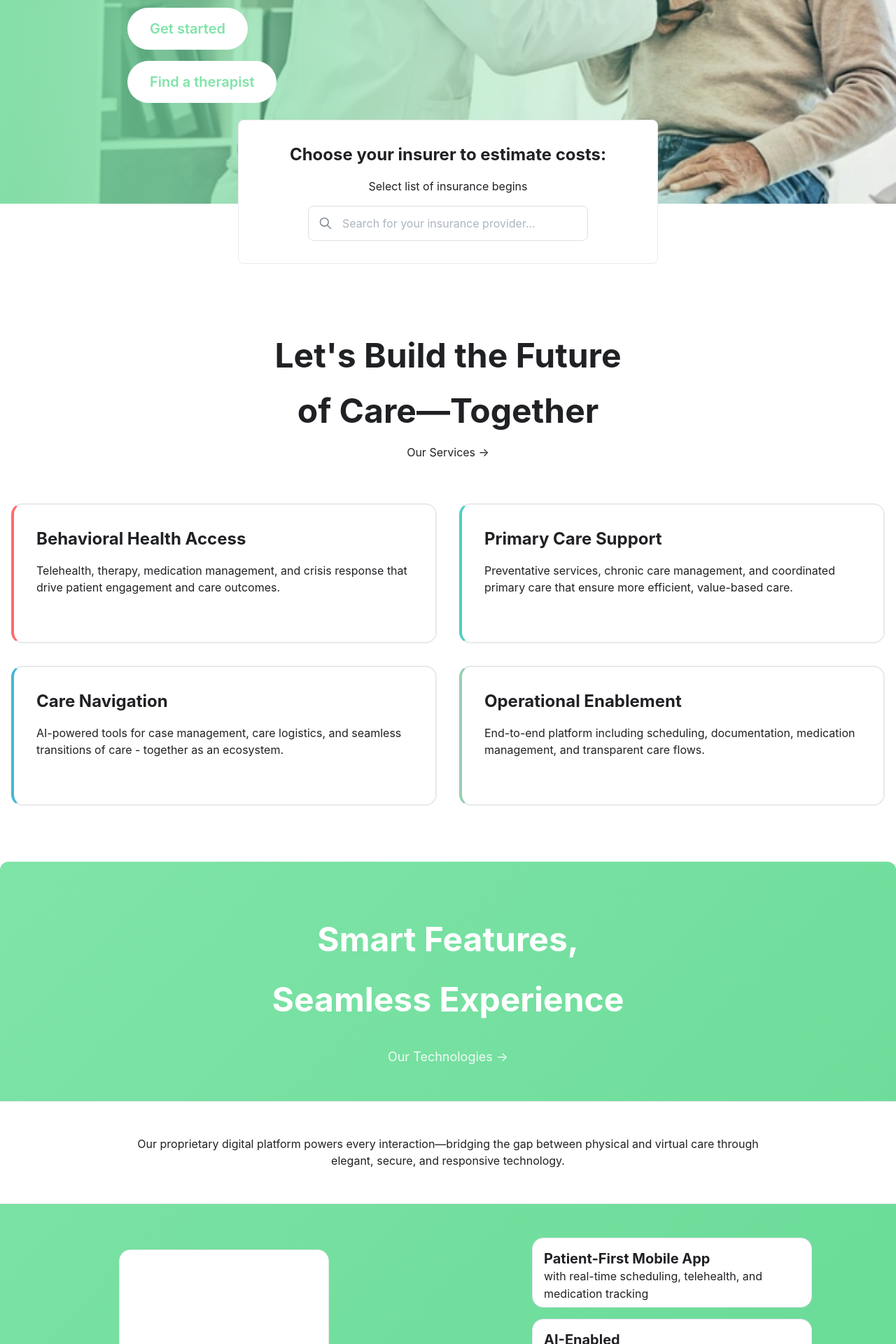
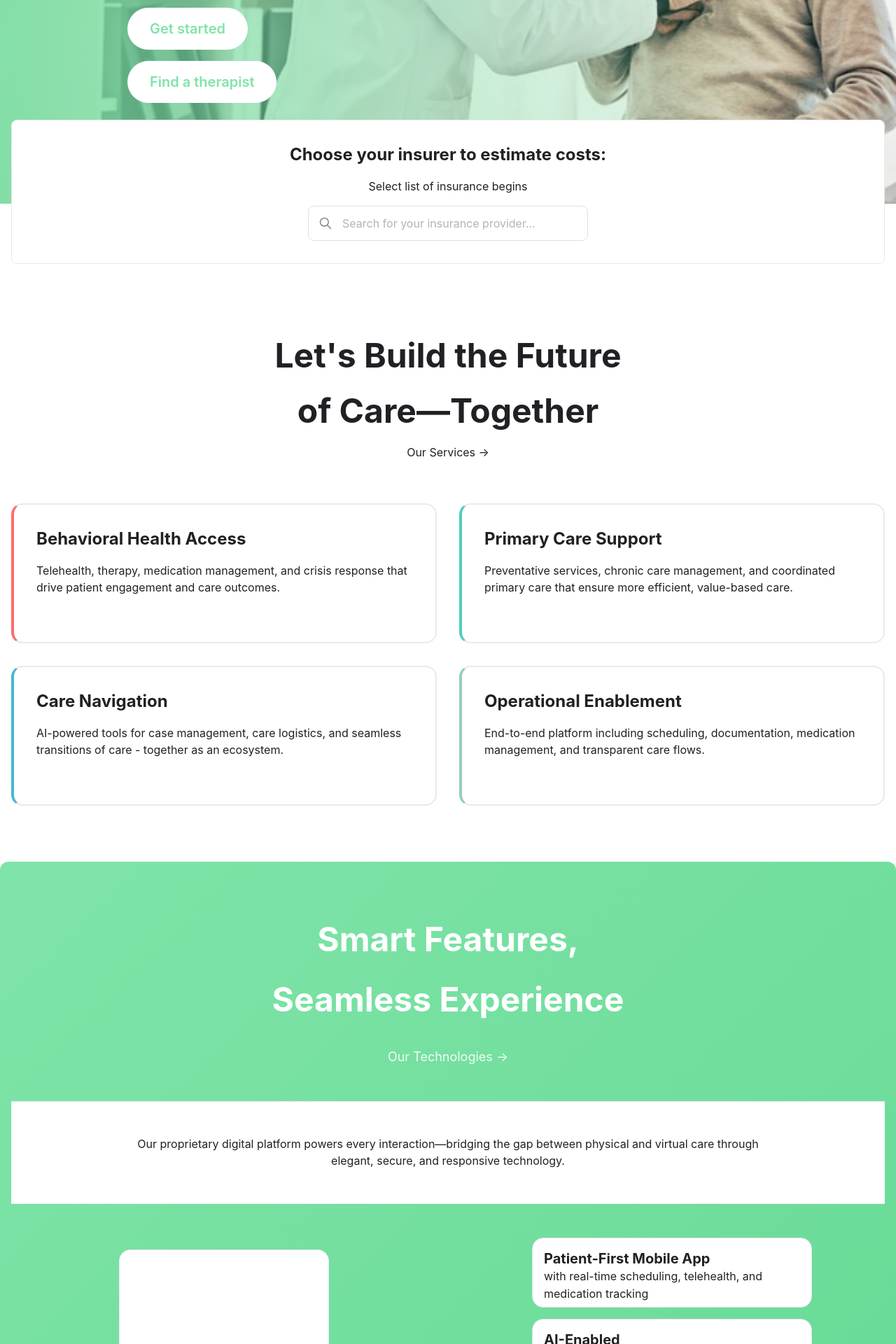
Before and after one commit to BennyXie/Altheros-Capital, a React (Create React App) app in the folder client/: page / in a window 1280 px wide. Shown: the part 449-2369 px from the top of the page at 70% size. Built offline with nearby package versions, Linux system fonts and the light colour scheme.

Commit message:
fixed insurer and technologies section mobile view

```diff
--- a/client/src/components/landing/sections/InsurerSection.jsx
+++ b/client/src/components/landing/sections/InsurerSection.jsx
@@ -14,7 +14,7 @@ import classes from "./InsurerSection.module.css";
 const InsurerSection = () => {
   return (
     <section className={classes.insurer}>
-      <Container size="lg" className={classes.container}>
+      <Container size="xl" className={classes.container}>
         <motion.div
           variants={fadeInUp}
           initial="initial"
--- a/client/src/components/landing/sections/InsurerSection.module.css
+++ b/client/src/components/landing/sections/InsurerSection.module.css
@@ -24,7 +24,6 @@
   box-shadow: var(--shadow-card);
   border: 1px solid var(--color-border-light);
   transform: translateY(0); /* Center the card at the boundary */
-  max-width: 600px;
   width: 100%;
 }
 
--- a/client/src/components/landing/sections/TechnologiesSection.module.css
+++ b/client/src/components/landing/sections/TechnologiesSection.module.css
@@ -13,14 +13,8 @@
   background: var(--color-bg-white);
   border-top: 1px solid var(--color-border-light);
   border-bottom: 1px solid var(--color-border-light);
-  padding: 3rem 0;
+  padding: 3rem 2rem;
   margin: 3rem 0;
-  width: 100vw;
-  position: relative;
-  left: 50%;
-  right: 50%;
-  margin-left: -50vw;
-  margin-right: -50vw;
   display: flex;
   justify-content: center;
   align-items: center;
@@ -91,7 +85,7 @@
 /* Responsive Design */
 @media (max-width: 768px) {
   .banner {
-    padding: 2rem 0;
+    padding: 2rem 1rem;
     margin: 2rem 0;
   }
 
@@ -102,6 +96,13 @@
 
   .featureCard {
     width: 100%;
-    max-width: 350px;
+    max-width: 100%;
+    min-width: 280px;
+  }
+
+  .appMockup {
+    width: 100%;
+    max-width: 280px;
+    height: 400px;
   }
 }
--- a/client/src/index.css
+++ b/client/src/index.css
@@ -6,17 +6,22 @@ body {
   -webkit-font-smoothing: antialiased;
   -moz-osx-font-smoothing: grayscale;
   background-color: var(--bg-primary, #faf8f5); /* creamy eggshell background with fallback */
+  overflow-x: hidden; /* Prevent horizontal scroll */
 }
 
 /* Ensure the root html element also has the correct background */
 html {
   background-color: var(--bg-primary, #faf8f5);
+  overflow-x: hidden; /* Prevent horizontal scroll */
 }
 
 /* Ensure the root div has the correct background */
 #root {
   background-color: var(--bg-primary, #faf8f5);
   min-height: 100vh;
+  width: 100%;
+  max-width: 100vw;
+  overflow-x: hidden; /* Prevent horizontal scroll */
 }
 
 code {
```
